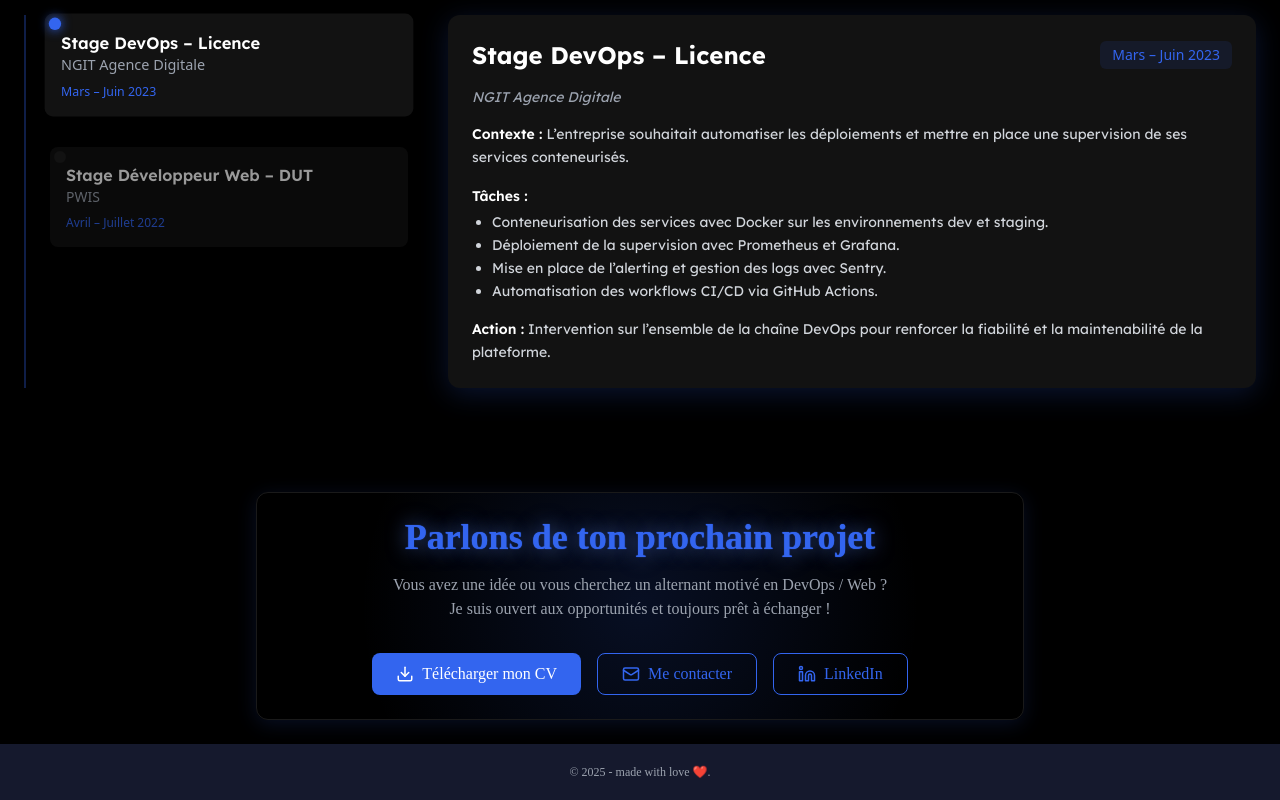
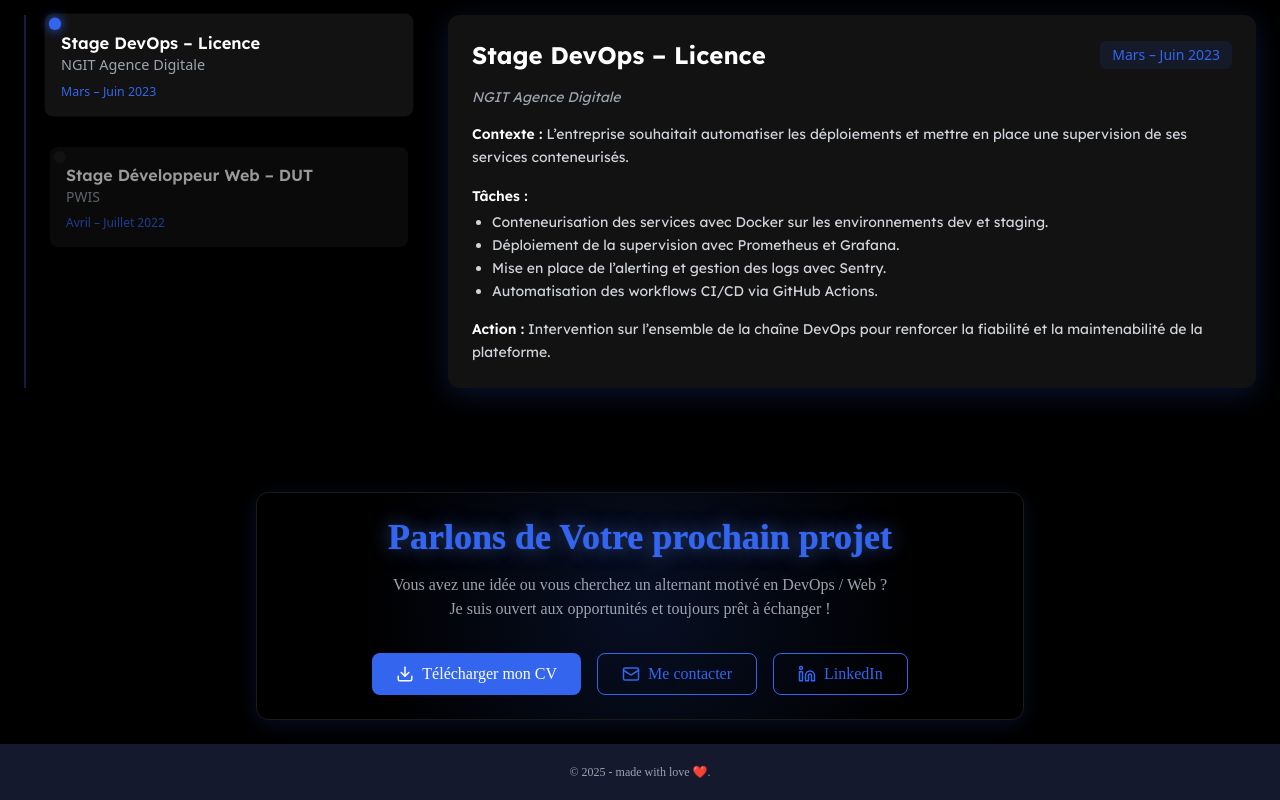
Before and after one commit to mouadmousmih/portfolio, a Next.js app: page / in a window 1280 px wide. Shown: the part 2079-2879 px from the top of the page. Built offline with nearby package versions, Linux system fonts and the light colour scheme; a web font is replaced by a local one.

Commit message:
fix: correction de contenu de section contact

```diff
--- a/components/ContactSection.tsx
+++ b/components/ContactSection.tsx
@@ -18,7 +18,7 @@ export default function ContactSection() {
           {/* Contenu au-dessus */}
           <div className="relative z-10">
             <h2 className="text-4xl font-bold text-[#3365ef] font-anta md:animate-glow mb-4">
-              Parlons de ton prochain projet
+              Parlons de Votre prochain projet
             </h2>
             <p className="text-gray-400 mb-8 font-anta">
               Vous avez une idée ou vous cherchez un alternant motivé en DevOps / Web ? <br />
```
